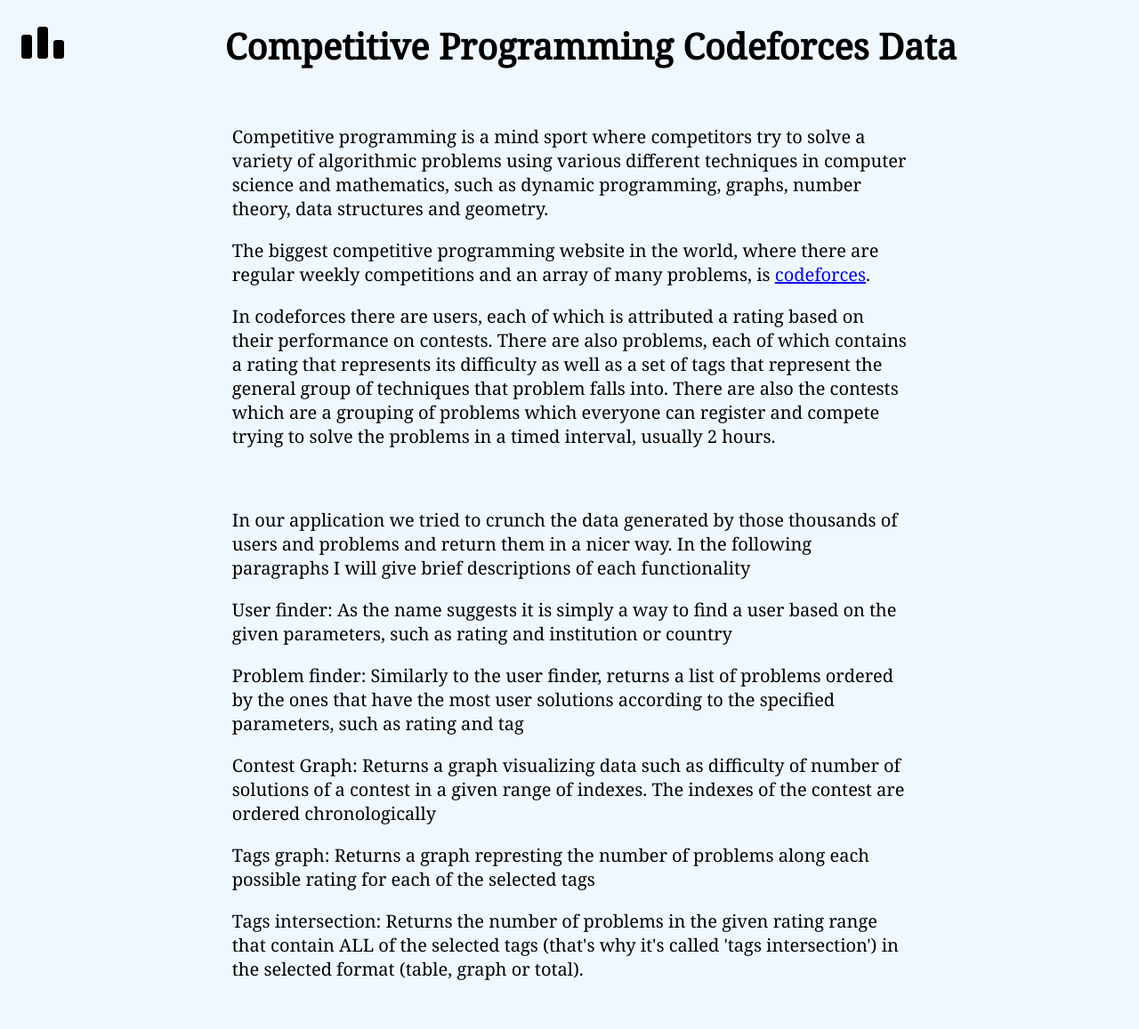
After one commit to LucaDantas/cs257, a Flask app: page /help in a window 1280 px wide. The commit adds this page. Shown: the whole page at 89% size. Run offline with Flask 2, Linux system fonts and the light colour scheme; parts of the project's set-up code (start-up, migrations or seed data) failed here and were passed over.

Commit message:
Added a help page to explain what is codeforces and this website

```diff
--- a/webapp/app.py
+++ b/webapp/app.py
@@ -29,6 +29,10 @@
 def tags_intersection():
     return flask.render_template('tags_intersection.html')
 
+@app.route('/help')
+def help():
+    return flask.render_template('help.html')
+
 if __name__ == '__main__':
     parser = argparse.ArgumentParser('A codeforces data application, including API & DB')
     parser.add_argument('host', help='the host address to run on')
--- a/webapp/static/styles.css
+++ b/webapp/static/styles.css
@@ -20,7 +20,6 @@
     height: 16em;
     width: 80%;
     margin: 0 auto;
-    margin-top: 20%;
 }
 
 #FilterBar {
@@ -66,8 +65,7 @@
     background-color: rgb(204, 227, 241);
     text-align: center;
     display: flex;
-    flex-wrap: wrap;
-    justify-content: center;
+    flex-wrap: wrap; justify-content: center;
     align-items: center;
     color: rgb(35, 56, 124);
     text-decoration: none;
@@ -127,3 +125,15 @@
 #displayType {
     margin: 10px;
 }
+
+#help_div {
+    text-align: center;
+    font-size: 15pt;
+    margin-top: 16%;
+    margin-bottom: 4%;
+}
+
+#help_text {
+    padding: 2% 20% 2% 20%;
+    font-size: 15pt;
+}
--- /dev/null
+++ b/webapp/templates/help.html
@@ -0,0 +1,26 @@
+<!DOCTYPE html>
+<html lang="en">
+<head>
+    <meta charset="UTF-8">
+    <title>Competitive Programming Data</title>
+    <link rel="stylesheet" type="text/css" href="{{ url_for('static', filename='styles.css') }}"/>
+</head>
+<body>
+    <nav>
+      <a href="/"><img src="{{ url_for('static', filename='images/4691584_codeforces_icon.png') }}"></a>
+      <h1 id="title">Competitive Programming Codeforces Data</h1>
+    </nav>
+    <div id="help_text">
+      <p>Competitive programming is a mind sport where competitors try to solve a variety of algorithmic problems using various different techniques in computer science and mathematics, such as dynamic programming, graphs, number theory, data structures and geometry.</p>
+      <p>The biggest competitive programming website in the world, where there are regular weekly competitions and an array of many problems, is <a href="https://codeforces.com/">codeforces</a>.</p>
+      <p>In codeforces there are users, each of which is attributed a rating based on their performance on contests. There are also problems, each of which contains a rating that represents its difficulty as well as a set of tags that represent the general group of techniques that problem falls into. There are also the contests which are a grouping of problems which everyone can register and compete trying to solve the problems in a timed interval, usually 2 hours.</p>
+      <br>
+      <p>In our application we tried to crunch the data generated by those thousands of users and problems and return them in a nicer way. In the following paragraphs I will give brief descriptions of each functionality</p>
+      <p>User finder: As the name suggests it is simply a way to find a user based on the given parameters, such as rating and institution or country</p>
+      <p>Problem finder: Similarly to the user finder, returns a list of problems ordered by the ones that have the most user solutions according to the specified parameters, such as rating and tag</p>
+      <p>Contest Graph: Returns a graph visualizing data such as difficulty of number of solutions of a contest in a given range of indexes. The indexes of the contest are ordered chronologically</p>
+      <p>Tags graph: Returns a graph represting the number of problems along each possible rating for each of the selected tags</p>
+      <p>Tags intersection: Returns the number of problems in the given rating range that contain ALL of the selected tags (that's why it's called 'tags intersection') in the selected format (table, graph or total).</p>
+    </div>
+</body>
+</html>
--- a/webapp/templates/index.html
+++ b/webapp/templates/index.html
@@ -13,6 +13,9 @@
         <h1>Competitive Programming Codeforces Data</h1>
         <h2>What interesting data do you want to see today?</h2>
     </div>
+    <div id="help_div">
+      <a href="help">What is codeforces? What does those applications even mean?</a>
+    </div>
     <div id="ButtonBar">
         <a class="button" href="users">User Finder</a>
         <a class="button" href="problems">Problem Finder</a>
```
